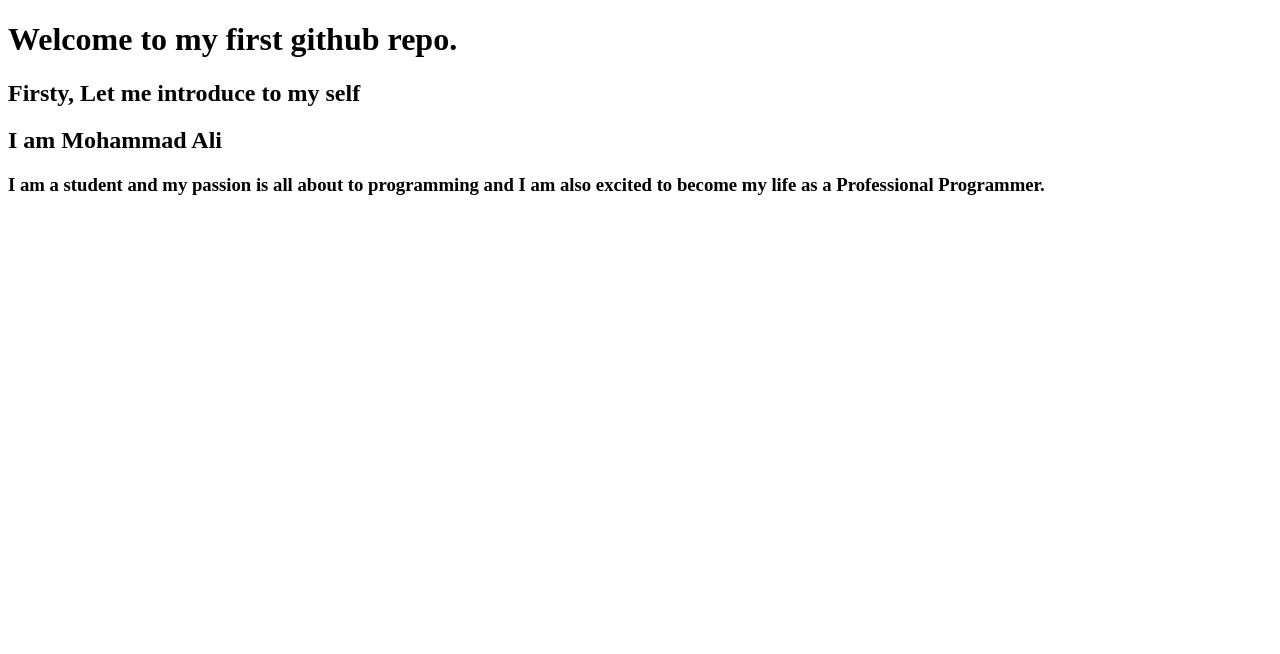
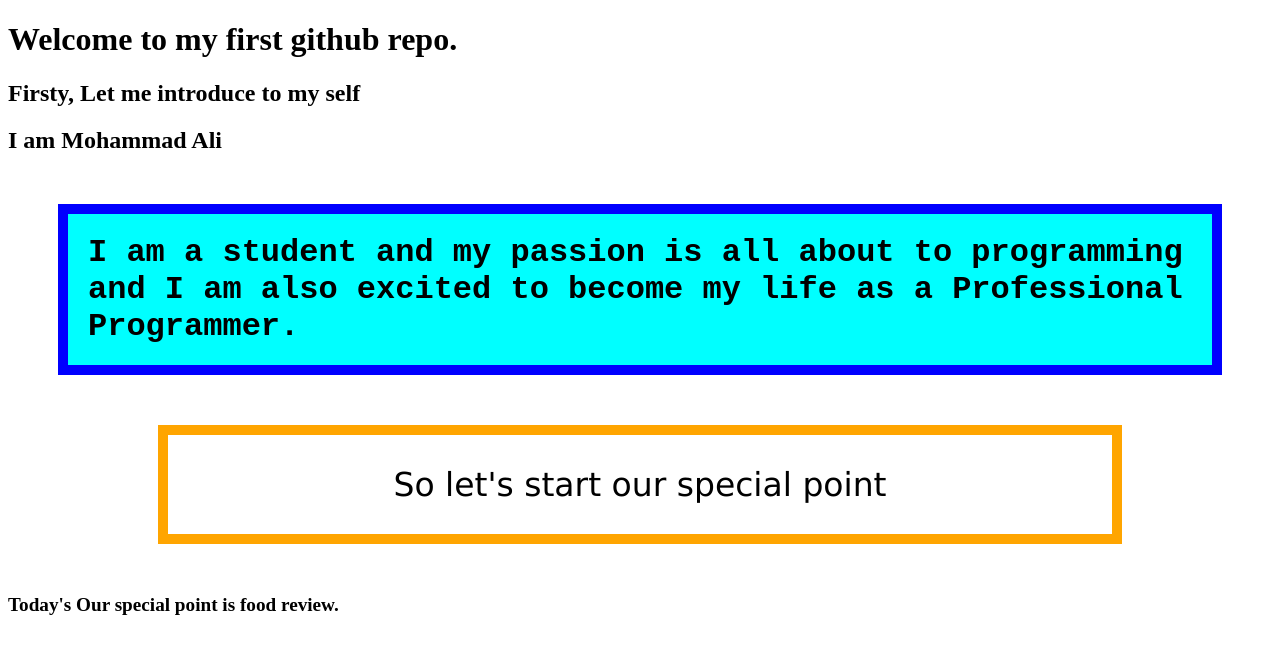
Before and after one commit to always-mohammad-ali/my-first-repo, a plain HTML site: page index.html in a window 1280 px wide. Drawn offline with Linux system fonts and the light colour scheme.

Commit message:
added css

```diff
--- a/index.html
+++ b/index.html
@@ -5,6 +5,7 @@
     <meta http-equiv="X-UA-Compatible" content="IE=edge">
     <meta name="viewport" content="width=device-width, initial-scale=1.0">
     <title>My First Github Repo</title>
+    <link rel="stylesheet" href="style.css">
 </head>
 <body>
     <h1>Welcome to my first github repo.</h1>
@@ -12,6 +13,8 @@
     <h2>I am Mohammad Ali</h2>
     <h3> I am a student and my passion is all about to programming and I am also excited to become  my life as a Professional Programmer.
     </h3>
+    <p id="point">So let's start our special point</p>
+    <strong> <big>Today's Our special point is food review.</big> </strong>
 
 </body>
 </html>
--- /dev/null
+++ b/style.css
@@ -0,0 +1,17 @@
+h3{
+    background-color: aqua;
+    border: 10px solid blue;
+    margin: 50px;
+    padding: 20px;
+    font-family: monospace;
+    font-size: 32px;
+}
+#point{
+    text-align: center;
+    border:10px solid orange;
+    margin: 50px 150px;
+    padding: 30px;
+    font-size: 33px;
+    font-family: Verdana, Geneva, Tahoma, sans-serif;
+
+}
```
